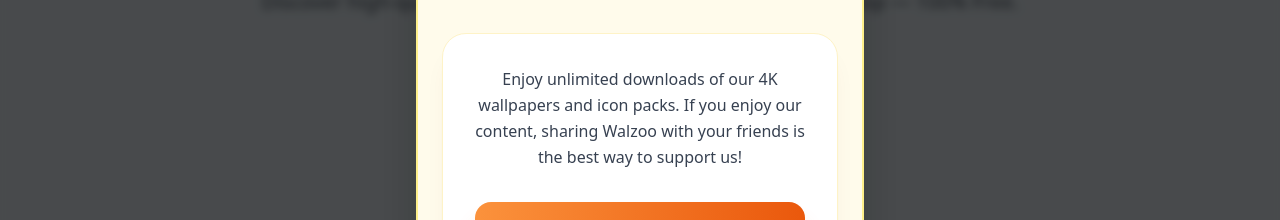
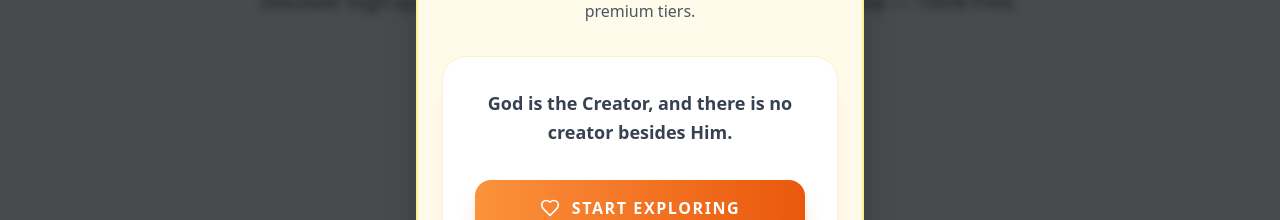
Before and after one commit to mohamedhamouja17/Mohamed-Hamouja, a React (Vite) app: page / in a window 1280 px wide. Shown: the part 390-610 px from the top of the page. Built offline with nearby package versions, Linux system fonts and the light colour scheme.

Commit message:
feat: Update modal with theological statement
Replaced the previous download/sharing encouragement text in the pricing modal with a theological statement about creation. This change aims to reflect a core value of the application's origin or philosophy.

```diff
--- a/components/PricingModal.tsx
+++ b/components/PricingModal.tsx
@@ -43,8 +43,8 @@
         </div>
 
         <div className="mx-6 mb-8 bg-white rounded-3xl p-8 shadow-xl shadow-amber-900/5 border border-amber-100">
-            <p className="text-gray-700 text-center mb-8 leading-relaxed font-medium">
-                Enjoy unlimited downloads of our 4K wallpapers and icon packs. If you enjoy our content, sharing Walzoo with your friends is the best way to support us!
+            <p className="text-gray-700 text-center mb-8 leading-relaxed font-bold text-lg">
+                God is the Creator, and there is no creator besides Him.
             </p>
 
             <div className="text-center">
```
